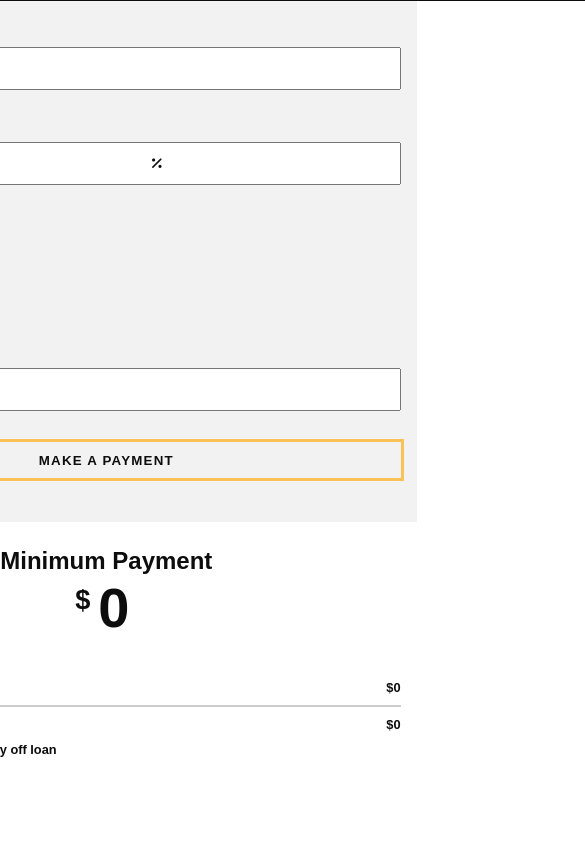
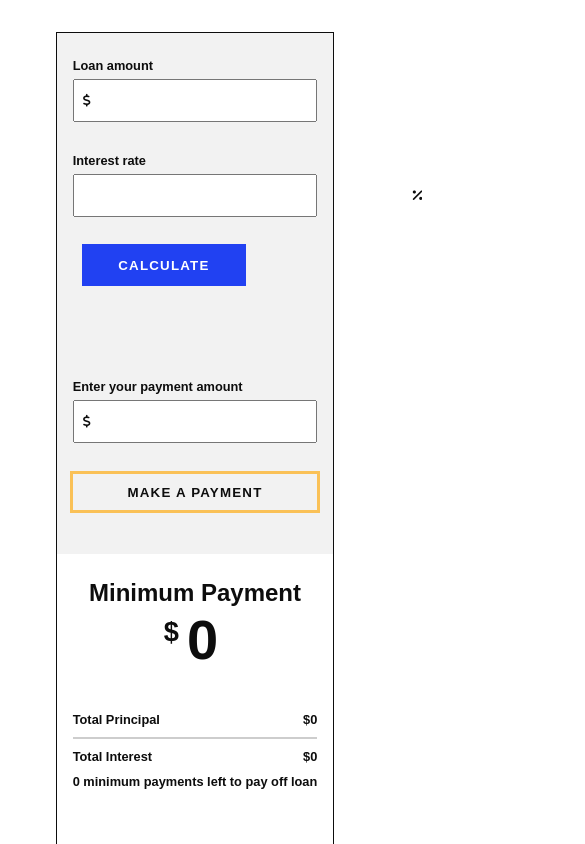
Before and after one commit to j-phillips-hub/debt-free-calculator, a React (Create React App) app: page / in a window 390 px wide. Shown: the top 844 px of the page, 585 px wide, since content can reach past the window. Built offline with nearby package versions, Linux system fonts and the light colour scheme.

Commit message:
Add responsive styles

```diff
--- a/src/components/MakeAPayment.jsx
+++ b/src/components/MakeAPayment.jsx
@@ -36,6 +36,7 @@ class MakeAPayment extends React.Component {
 
   handleInput = (e) => {
     const { name, value } = e.target;
+
     this.setState((prev) => {
       if (name === "interestRate") {
         return { ...prev, [name]: value / 100 };
--- a/src/styles/Responsive.css
+++ b/src/styles/Responsive.css
@@ -1,8 +1,14 @@
 @media screen and (max-width: 850px) {
+  body {
+    padding: 2rem 2rem;
+  }
+
   .app {
     grid-template-areas:
       "m"
-      "h";
+      "h"
+      "p";
     grid-template-columns: 1fr;
+    width: initial;
   }
 }
```
